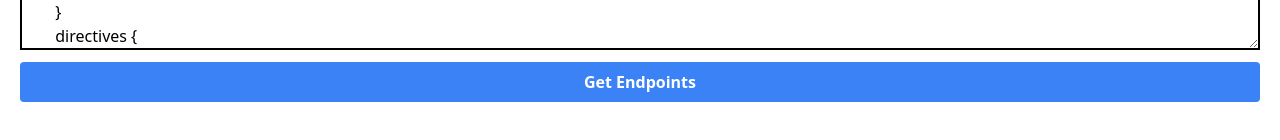
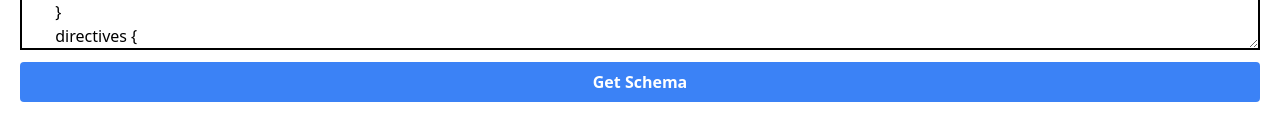
Before and after one commit to Zhybuliou/graphiql-app, a React (Vite) app: page / in a window 1280 px wide. Shown: the part 586-726 px from the top of the page. Built offline with nearby package versions, Linux system fonts and the light colour scheme; no server answers.

Commit message:
refactor: refactor print schema endpoints and types

```diff
--- a/src/components/schema/Schema.tsx
+++ b/src/components/schema/Schema.tsx
@@ -1,8 +1,13 @@
 /* eslint-disable no-console */
 
 import React, { useState } from 'react';
-import { buildClientSchema, GraphQLSchema } from 'graphql';
-import { GraphQLObjectType } from 'graphql/type/definition';
+import {
+  buildClientSchema,
+  // GraphQLList,
+  // GraphQLObjectType,
+  GraphQLSchema,
+  printSchema,
+} from 'graphql';
 import Button from '../ui/Button';
 import SCHEMA_QUERY from './schemaQuery';
 
@@ -23,13 +28,28 @@ function Schema() {
       body: JSON.stringify({ query }),
     });
     const schema = await response.json();
+    console.log(schema.data);
     setClientSchema(buildClientSchema(schema.data));
   }
 
   function getEndpoints() {
-    const query = clientSchema?.getTypeMap().Query as GraphQLObjectType;
-    const mapOfEndpoints = query.getFields();
-    return Object.keys(mapOfEndpoints).join('\n');
+    if (!clientSchema) return '';
+    return printSchema(clientSchema);
+
+    // const query = clientSchema.getQueryType();
+    // if (!query) return '';
+    // const mapOfEndpoints = query.getFields();
+    // return Object.values(mapOfEndpoints).map((endpoint) => {
+    //   const { name, description, type } = endpoint;
+    //   let typeName = 'NO_TYPE!!!';
+    //   if (type instanceof GraphQLObjectType) {
+    //     typeName = type.name;
+    //   }
+    //   if (type instanceof GraphQLList) {
+    //     typeName = type.ofType.toString();
+    //   }
+    //   return `${name} : ${typeName} === ${description}\n`;
+    // });
   }
 
   return (
@@ -48,13 +68,14 @@ function Schema() {
         onChange={(event) => setApiRequest(event.target.value)}
       />
       <Button type="button" onClick={() => makeRequest(apiRequest)}>
-        Get Endpoints
+        Get Schema
       </Button>
       {clientSchema && (
         <textarea
           className="border-2 border-black"
           rows={10}
           defaultValue={getEndpoints()}
+          readOnly
         />
       )}
     </div>
```
